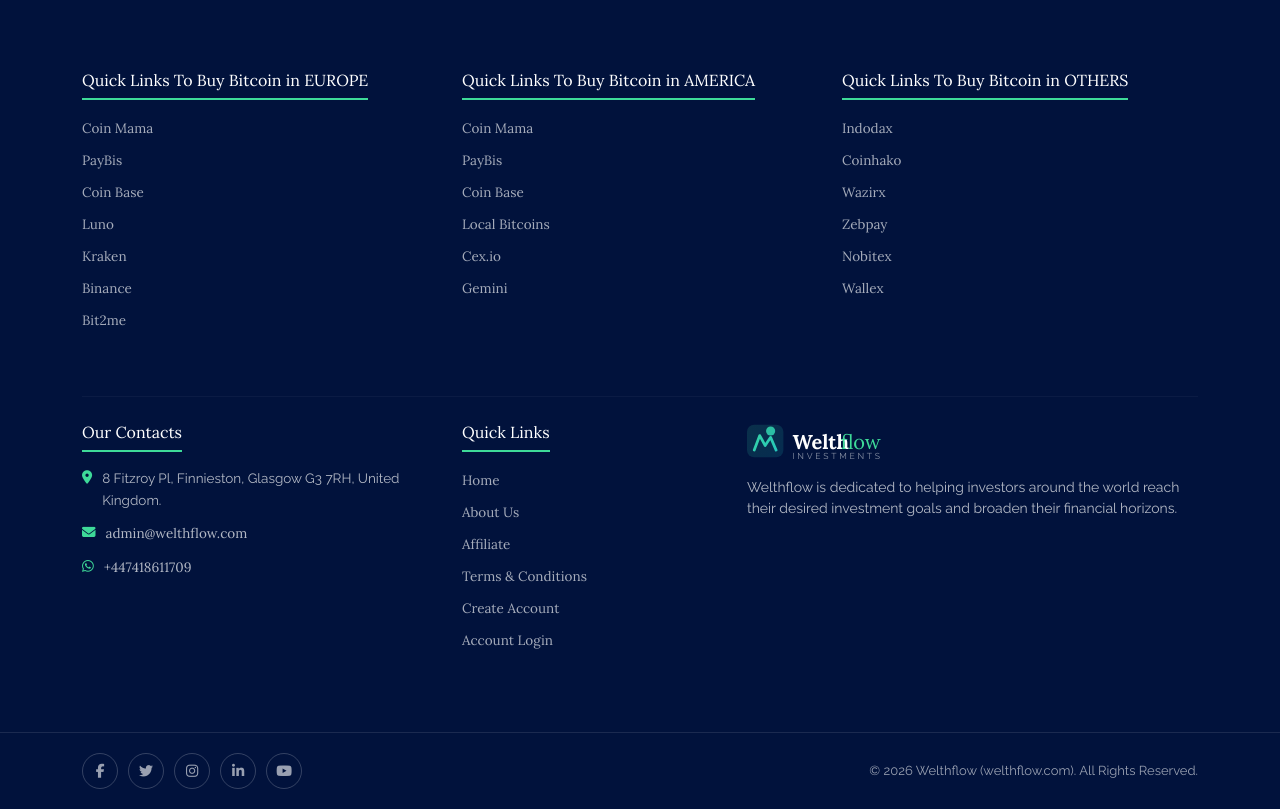
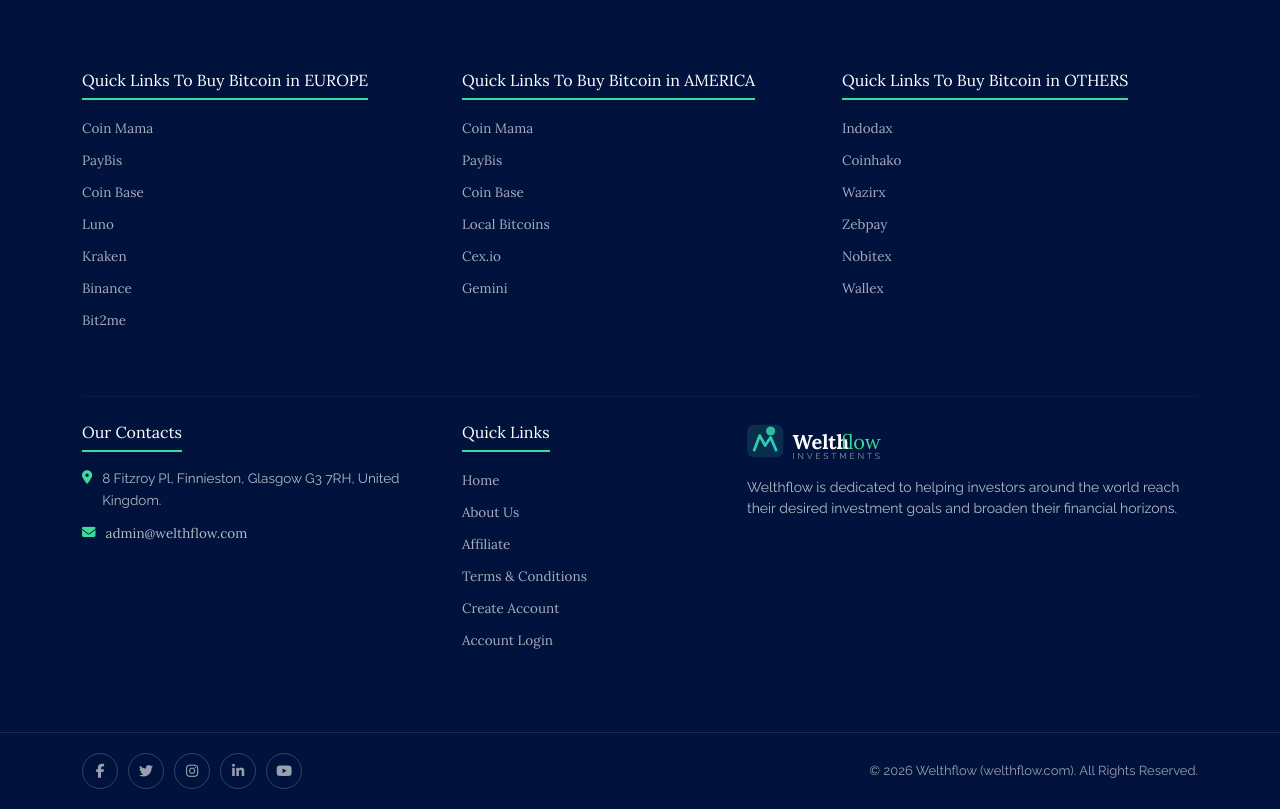
Before and after one commit to dozzydevelopers/wellt, a PHP site: page /index.php in a window 1280 px wide. Shown: the part 2749-3558 px from the top of the page. Run offline with PHP 8.4, Linux system fonts and the light colour scheme; some libraries are stand-ins or nearby versions.

Commit message:
Update: includes/public-footer.php

```diff
--- a/includes/public-footer.php
+++ b/includes/public-footer.php
@@ -35,7 +35,6 @@
           <ul class="wf-footer-contact">
             <li><i class="fas fa-map-marker-alt"></i> 8 Fitzroy Pl, Finnieston, Glasgow G3 7RH, United Kingdom.</li>
             <li><i class="fas fa-envelope"></i> <a href="mailto:admin@welthflow.com">admin@welthflow.com</a></li>
-            <li><i class="fab fa-whatsapp"></i> <a href="#">+447418611709</a></li>
           </ul>
         </div>
         <div class="col-lg-3 mb-4">
```
